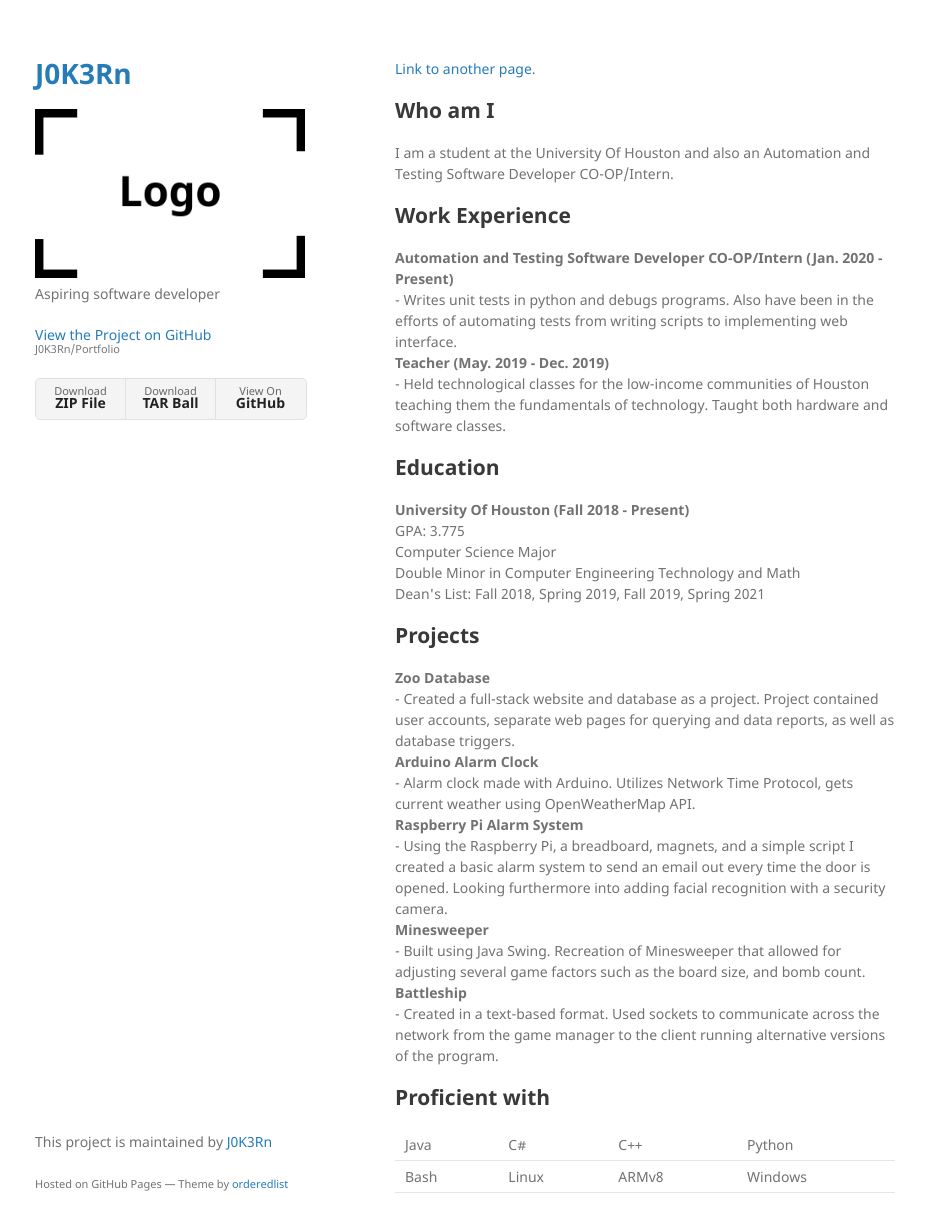
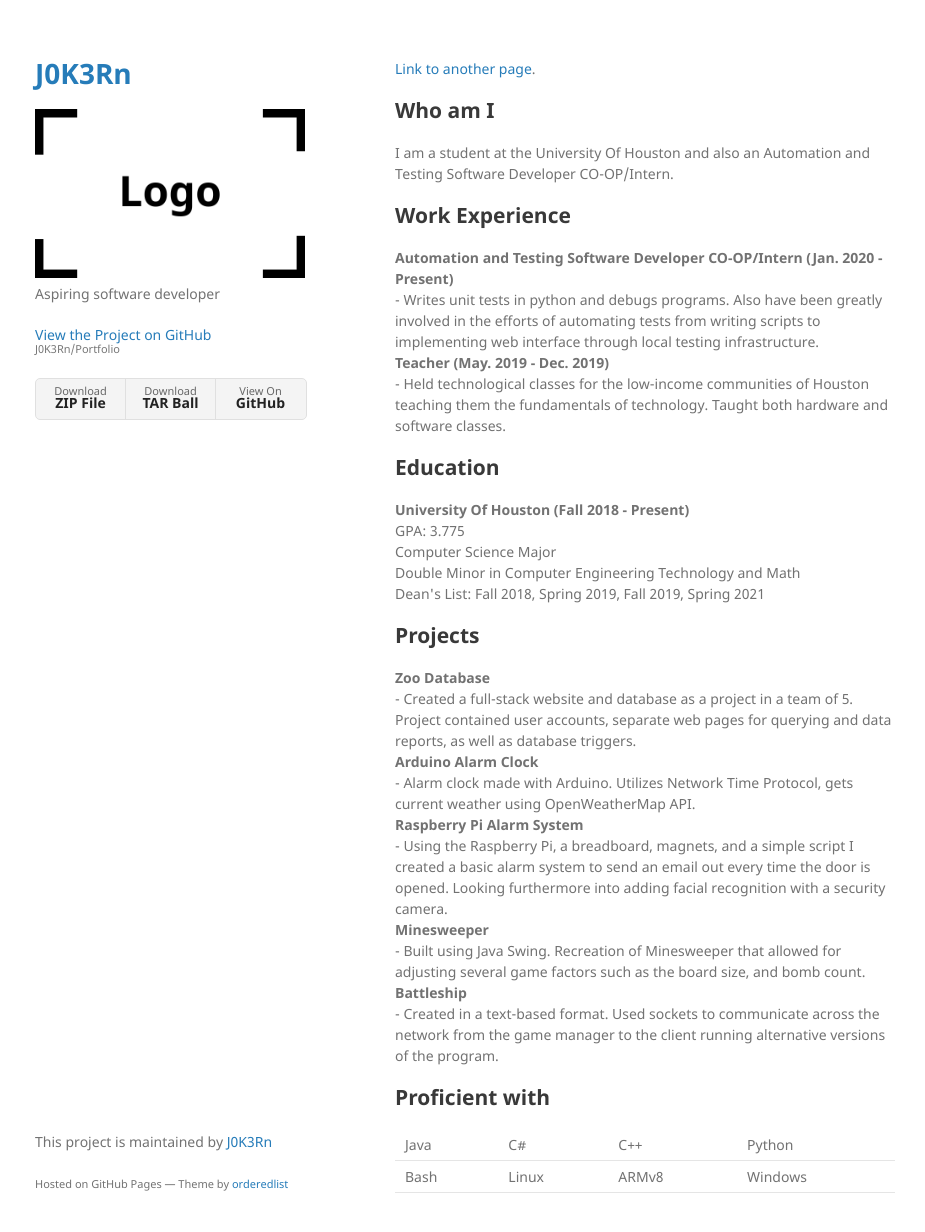
Before and after one commit to J0K3Rn/Portfolio, a Jekyll site: the page built from index.md, in a window 1280 px wide and 1263 px high. Shown: the top 1232 px of the window, without its empty margins (175-1100 px from the left). Built offline with Jekyll 4.4.1, drawn with Linux system fonts in a browser that asks for light colours.

Commit message:
Updating some descriptions

```diff
--- a/index.md
+++ b/index.md
@@ -12,7 +12,7 @@ I am a student at the University Of Houston and also an Automation and Testing S
 
 <p>
 <b>Automation and Testing Software Developer CO-OP/Intern (Jan. 2020 - Present)</b><br>
-- Writes unit tests in python and debugs programs. Also have been in the efforts of automating tests from writing scripts to implementing web interface.<br>
+- Writes unit tests in python and debugs programs. Also have been greatly involved in the efforts of automating tests from writing scripts to implementing web interface through local testing infrastructure.<br>
 <b>Teacher (May. 2019 - Dec. 2019)</b><br>
 - Held technological classes for the low-income communities of Houston teaching them the fundamentals of technology. Taught both hardware and software classes.
 </p>
@@ -31,7 +31,7 @@ Dean's List: Fall 2018, Spring 2019, Fall 2019, Spring 2021
 
 <p>
 <b>Zoo Database</b><br>
-- Created a full-stack website and database as a project. Project contained user accounts, separate web pages for querying and data reports, as well as database triggers.<br>
+- Created a full-stack website and database as a project in a team of 5. Project contained user accounts, separate web pages for querying and data reports, as well as database triggers.<br>
 <b>Arduino Alarm Clock</b><br>
 - Alarm clock made with Arduino. Utilizes Network Time Protocol, gets current weather using OpenWeatherMap API.<br>
 <b>Raspberry Pi Alarm System</b><br>
```
